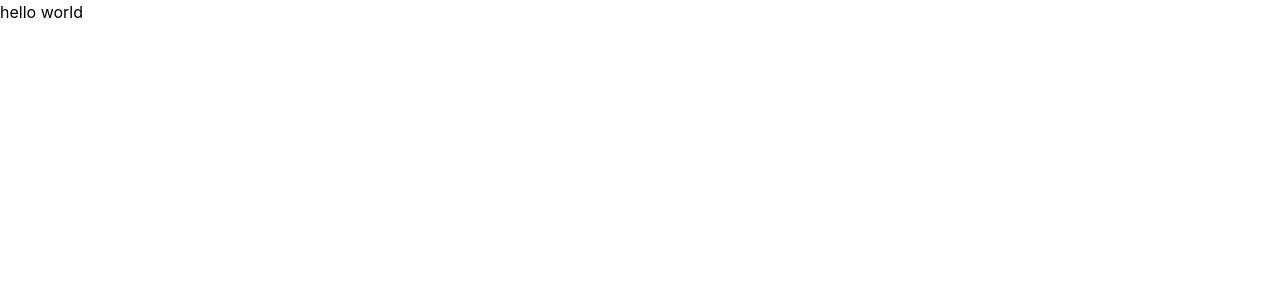
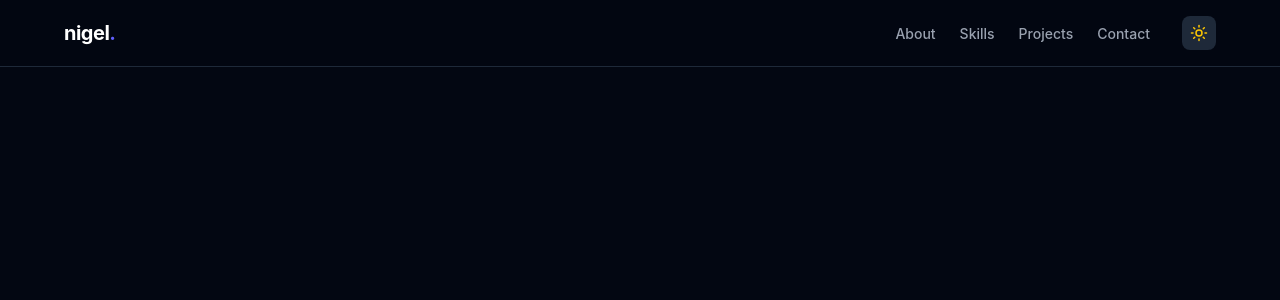
Before and after one commit to NigelMupira/my-portfolio, a React (Vite) app: page / in a window 1280 px wide. Shown: the top 300 px of the page. Built offline with nearby package versions, Linux system fonts and the light colour scheme.

Commit message:
feat: theme system with dark/light toggle and Navbar

```diff
--- a/package.json
+++ b/package.json
@@ -11,6 +11,7 @@
   },
   "dependencies": {
     "framer-motion": "^12.38.0",
+    "lucide-react": "^1.16.0",
     "react": "^19.2.6",
     "react-dom": "^19.2.6",
     "react-router-dom": "^7.15.1"
--- a/src/App.jsx
+++ b/src/App.jsx
@@ -1,7 +1,27 @@
+import { useState, useEffect } from 'react'
+import Navbar from './components/Navbar'
+
 function App() {
+
+  // Track dark mode state — default to dark theme
+  const [darkMode, setDarkMode] = useState(true)
+
+  // Apply or remove 'dark' class on <html> whenever darkMode changes
+  useEffect(() => {
+    if (darkMode) {
+      document.documentElement.classList.add('dark')
+    } else {
+      document.documentElement.classList.remove('dark')
+    }
+  }, [darkMode])
+
+  // Toggle between dark and light mode
+  const toggleTheme = () => setDarkMode(prev => !prev)
+
   return (
-    <div>
-      <h1>hello world</h1>
+    // Main wrapper — bg and text color respond to dark/light mode
+    <div className="min-h-screen bg-white text-gray-900 dark:bg-gray-950 dark:text-gray-100 transition-colors duration-300">
+      <Navbar darkMode={darkMode} toggleTheme={toggleTheme} />
     </div>
   )
 }
--- /dev/null
+++ b/src/components/Navbar.jsx
@@ -0,0 +1,65 @@
+import { Moon, Sun } from 'lucide-react'
+
+// Navigation links config — easy to update from one place
+const navLinks = [
+  { label: 'About',    href: '#about'    },
+  { label: 'Skills',   href: '#skills'   },
+  { label: 'Projects', href: '#projects' },
+  { label: 'Contact',  href: '#contact'  },
+]
+
+function Navbar({ darkMode, toggleTheme }) {
+  return (
+    // Fixed navbar — stays at top on scroll, full width, blurred background
+    <nav className="fixed top-0 left-0 right-0 z-50 px-6 py-4
+                    bg-white/80 dark:bg-gray-950/80
+                    backdrop-blur-md border-b border-gray-200 dark:border-gray-800
+                    transition-colors duration-300">
+
+      <div className="max-w-6xl mx-auto flex items-center justify-between">
+
+        {/* Logo / Name — left side */}
+        <a href="#home"
+           className="text-xl font-bold tracking-tight
+                      text-gray-900 dark:text-white hover:text-indigo-500
+                      dark:hover:text-indigo-400 transition-colors duration-200">
+          nigel<span className="text-indigo-500">.</span>
+        </a>
+
+        {/* Nav links + theme toggle — right side */}
+        <div className="flex items-center gap-8">
+
+          {/* Navigation links */}
+          <ul className="hidden md:flex items-center gap-6">
+            {navLinks.map((link) => (
+              <li key={link.label}>
+                <a href={link.href}
+                   className="text-sm font-medium text-gray-600 dark:text-gray-400
+                              hover:text-indigo-500 dark:hover:text-indigo-400
+                              transition-colors duration-200">
+                  {link.label}
+                </a>
+              </li>
+            ))}
+          </ul>
+
+          {/* Dark / Light mode toggle button */}
+          <button
+            onClick={toggleTheme}
+            className="p-2 rounded-lg bg-gray-100 dark:bg-gray-800
+                       hover:bg-gray-200 dark:hover:bg-gray-700
+                       transition-colors duration-200"
+            aria-label="Toggle theme">
+            {darkMode
+              ? <Sun  size={18} className="text-yellow-400" />
+              : <Moon size={18} className="text-indigo-500" />
+            }
+          </button>
+
+        </div>
+      </div>
+    </nav>
+  )
+}
+
+export default Navbar
--- a/src/index.css
+++ b/src/index.css
@@ -1 +1,5 @@
+/* Import Tailwind base styles */
 @import "tailwindcss";
+
+/* Enable class-based dark mode — applies dark: variants when .dark is on <html> */
+@variant dark (&:where(.dark, .dark *));
```
